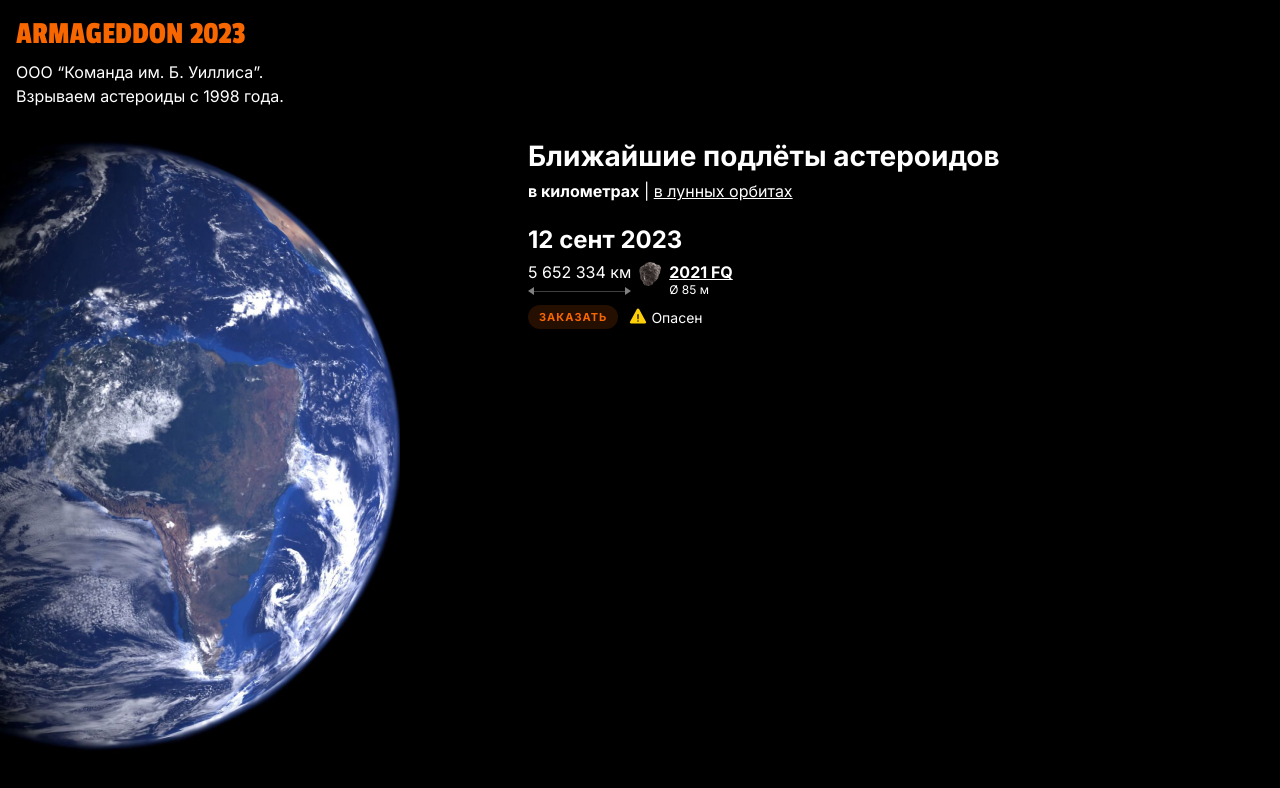
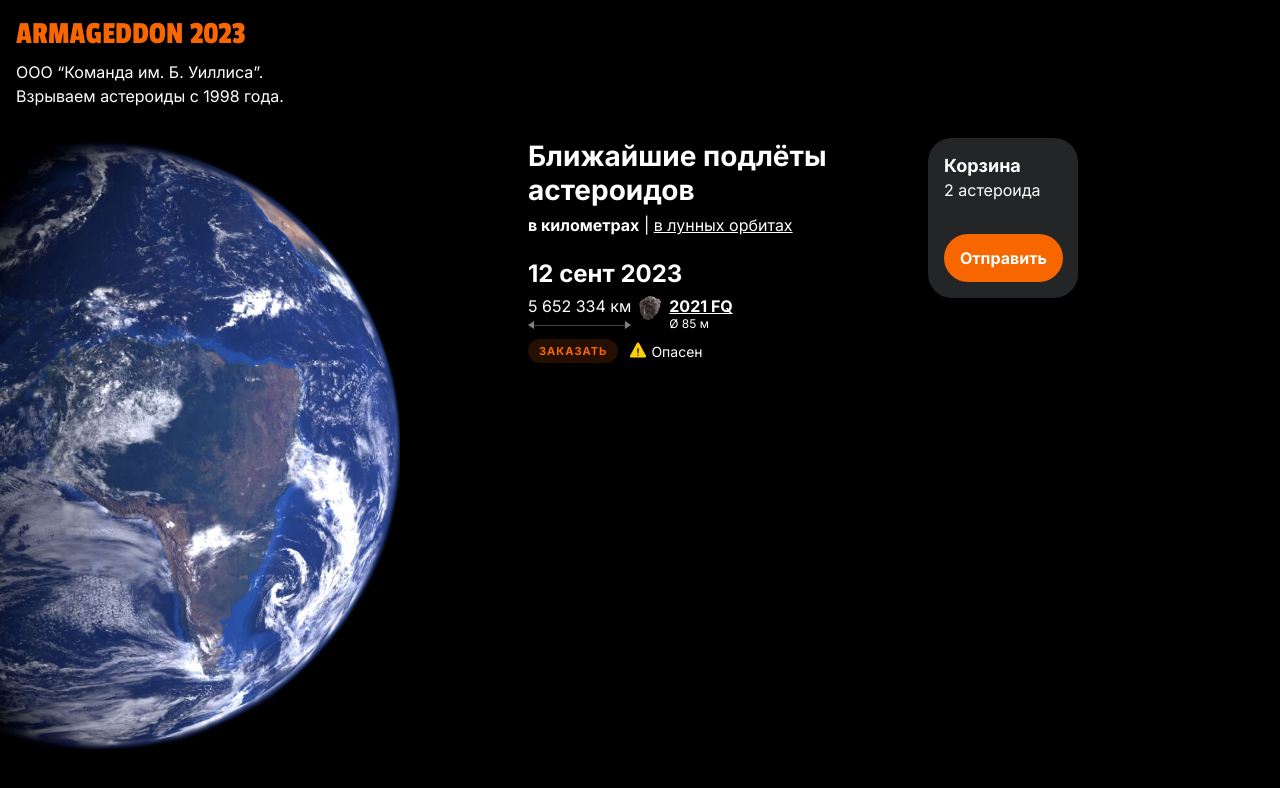
Before and after one commit to yadim24/asteroid, a Next.js app: page / in a window 1280 px wide. Shown: the top 788 px of the page. Built offline with nearby package versions, Linux system fonts and the light colour scheme.

Commit message:
Сохранение прогресса

```diff
--- a/app/_components/Button.module.css
+++ b/app/_components/Button.module.css
@@ -2,6 +2,19 @@
   background-color: #000;
   color: #fff;
   font-size: 16px;
+}
+
+.button-invisible {
+  background-color: #000;
+  color: #fff;
+  border: none;
+  font-size: 16px;
+  text-decoration: underline;
+}
+
+.button-invisible-pressed {
+  font-weight: 700;
+  text-decoration: none;
 }
 
 .button-primary {
@@ -16,3 +29,16 @@
   letter-spacing: 1px;
   border: none;
 }
+
+.button-secondary {
+  height: 48px;
+  padding: 8px 16px;
+  align-items: center;
+  border-radius: 40px;
+  border: none;
+  background: #f86600;
+  font-size: 16px;
+  line-height: 24px;
+  font-weight: 700;
+  color: #fff;
+}
--- a/app/_components/Button.tsx
+++ b/app/_components/Button.tsx
@@ -7,12 +7,14 @@
 type Props = ButtonHTMLAttributes<HTMLButtonElement> & {
   children: ReactNode;
   mode?: 'invisible' | 'primary' | 'secondary';
+  isPressed?: boolean;
 };
 
 export const Button: FC<Props> = ({
   children,
   mode = 'primary',
   className,
+  isPressed,
   ...restProps
 }) => {
   return (
@@ -23,6 +25,7 @@
         inter.className,
         {
           [styles['button-invisible']]: mode === 'invisible',
+          [styles['button-invisible-pressed']]: isPressed,
           [styles['button-primary']]: mode === 'primary',
           [styles['button-secondary']]: mode === 'secondary',
         },
--- a/app/page.module.css
+++ b/app/page.module.css
@@ -38,7 +38,7 @@
 }
 
 .list-wrapper {
-  min-width: 400px;
+  width: 400px;
 }
 
 .header {
@@ -118,3 +118,23 @@
 .dangerous {
   font-size: 14px;
 }
+
+.basket {
+  position: fixed;
+  top: 138px;
+  left: 928px;
+  width: 150px;
+  padding: 16px;
+  border-radius: 24px;
+  background: #232526;
+  line-height: 24px;
+}
+
+.basket-header {
+  font-size: 18px;
+  font-weight: 700;
+}
+
+.basket-content {
+  margin-bottom: 32px;
+}
--- a/app/page.tsx
+++ b/app/page.tsx
@@ -3,7 +3,7 @@
 import { ReactElement } from 'react';
 import { Arrow } from './_components/Arrow';
 import { Button } from './_components/Button';
-import { inter, passionOne } from './fonts';
+import { passionOne } from './fonts';
 import styles from './page.module.css';
 
 export default function Home(): ReactElement {
@@ -31,15 +31,12 @@
         <div className={styles.container}>
           <div className={styles['list-wrapper']}>
             <h1 className={styles.header}>Ближайшие подлёты астероидов</h1>
-            <p className={styles.units}>
-              <button className={clsx(styles.kilometers, inter.className)}>
+            <div className={styles.units}>
+              <Button mode="invisible" isPressed>
                 в километрах
-              </button>{' '}
-              |{' '}
-              <button className={clsx(styles.lunar, inter.className)}>
-                в лунных орбитах
-              </button>
-            </p>
+              </Button>{' '}
+              | <Button mode="invisible">в лунных орбитах</Button>
+            </div>
             <div className={styles.list}>
               <div className={styles.asteroid}>
                 <h2 className={styles.date}>12 сент 2023</h2>
@@ -75,6 +72,11 @@
                 </div>
               </div>
             </div>
+            <div className={styles.basket}>
+              <p className={styles['basket-header']}>Корзина</p>
+              <p className={styles['basket-content']}>2 астероида</p>
+              <Button mode="secondary">Отправить</Button>
+            </div>
           </div>
         </div>
       </main>
```
Also changed, not shown: app/getAsteroids.ts (added, +7 -0 lines).
